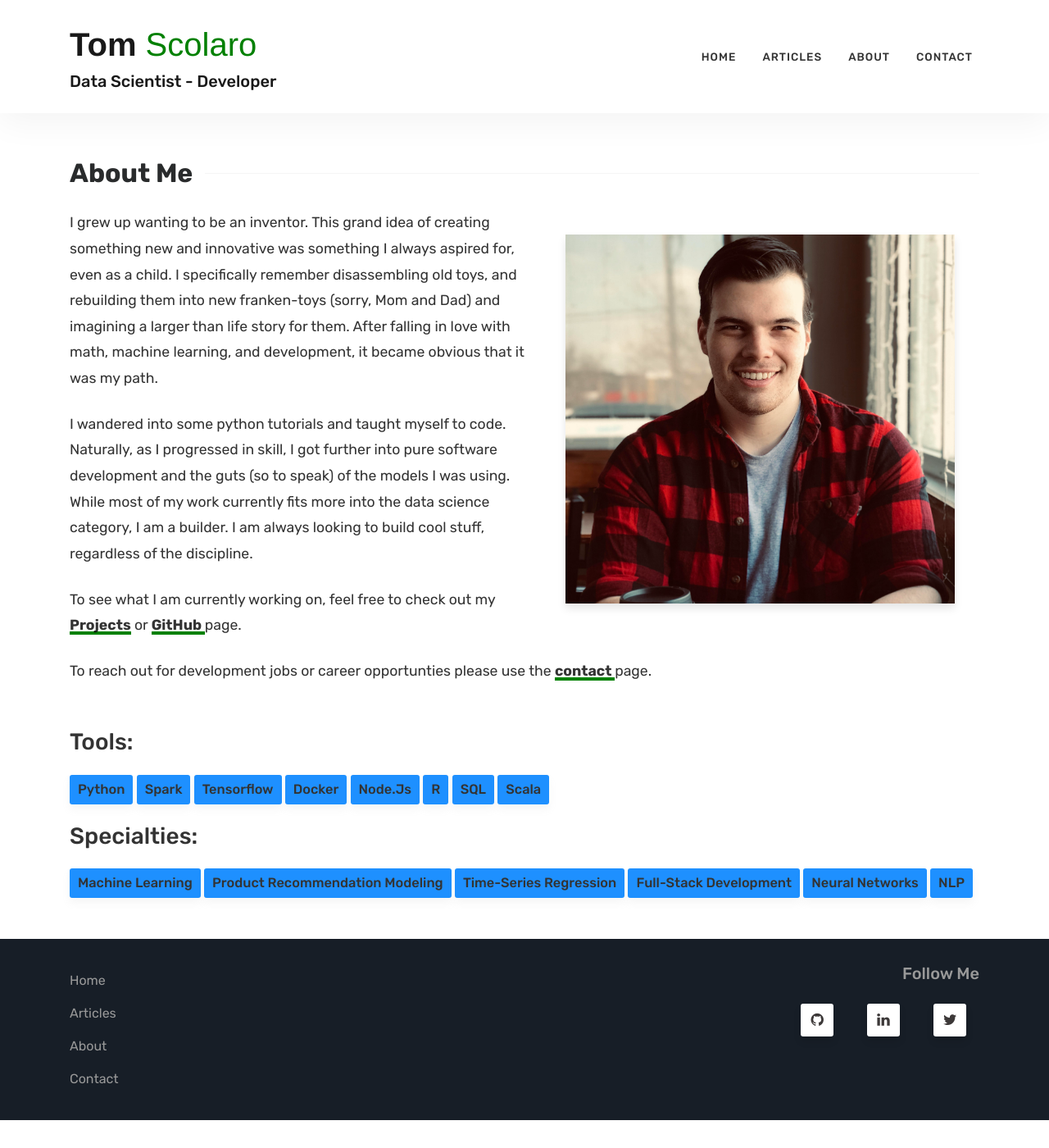
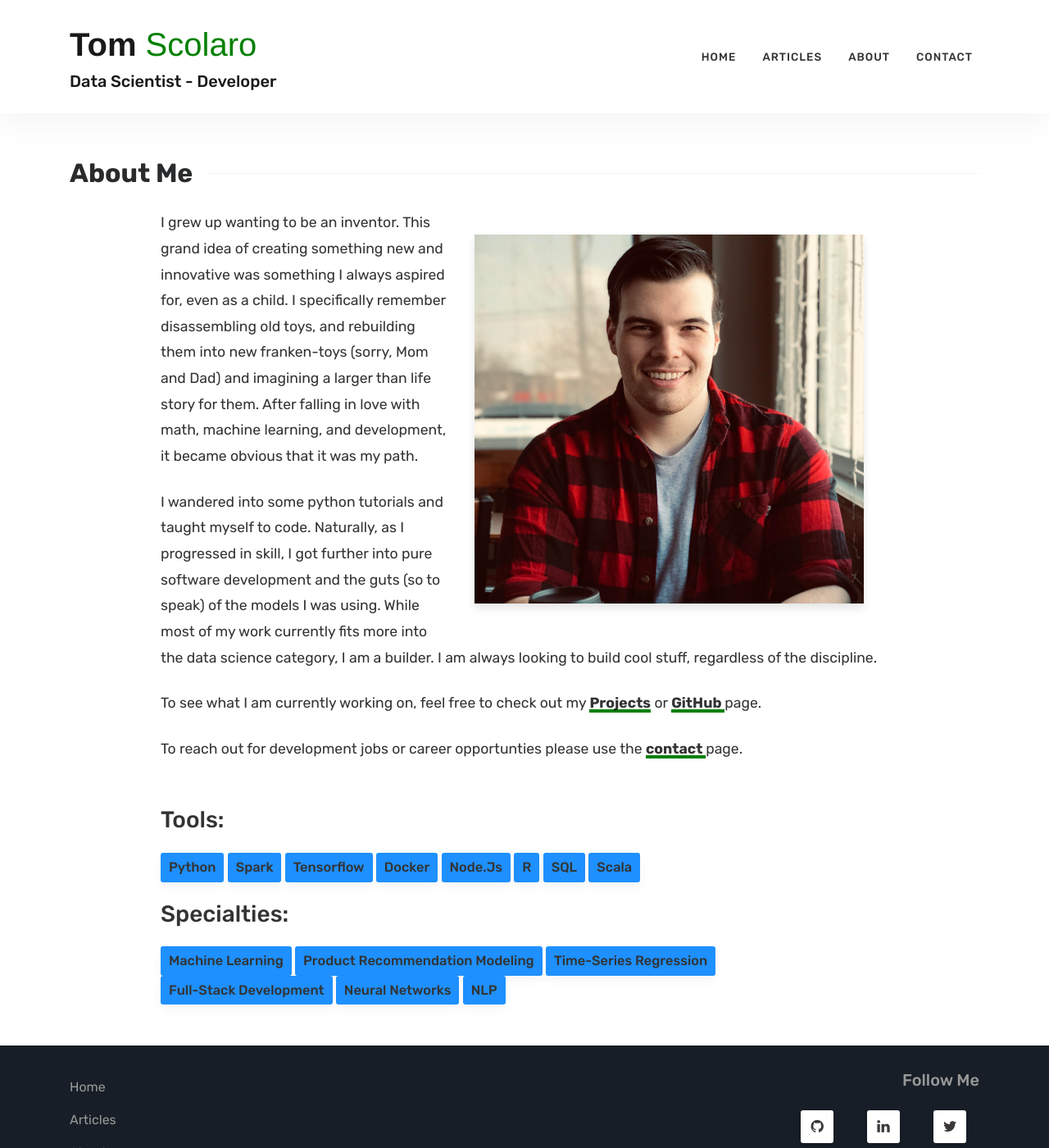
Before and after one commit to tomscolaro/blog, a Jekyll site: the page built from about.html, in a window 1280 px wide and 1400 px high. Shown: the whole window at 82% size. Built offline with Jekyll 4.4.1, drawn with Linux system fonts in a browser that asks for light colours.

Commit message:
update css

```diff
--- a/assets/css/theme.css
+++ b/assets/css/theme.css
@@ -503,7 +503,9 @@ span.post-name a,span.post-read-more a:hover {
 }
 .article-post {
 	font-size:1.1rem;
-	line-height:1.8;
+    line-height:1.8;
+    margin-left: 10%;
+    margin-right: 10%;
 	color:rgba(0,0,0,.8);
 }
 .article-post a {color:inherit; box-shadow:inset 0 -2px 0 rgba(0,128,0 ,1 ), 0 2px 0 rgba(0,128,0 ,1 );}
```
Also changed, not shown: 2 other files.
